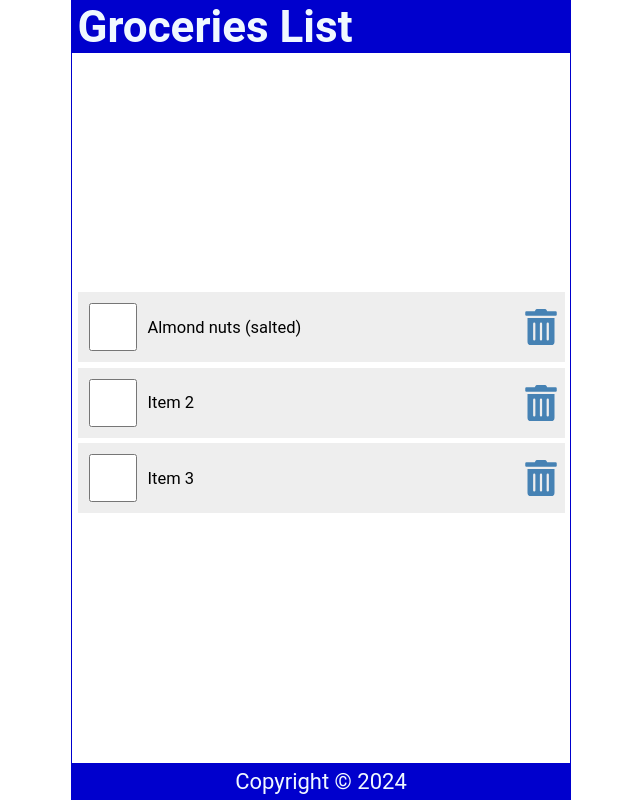
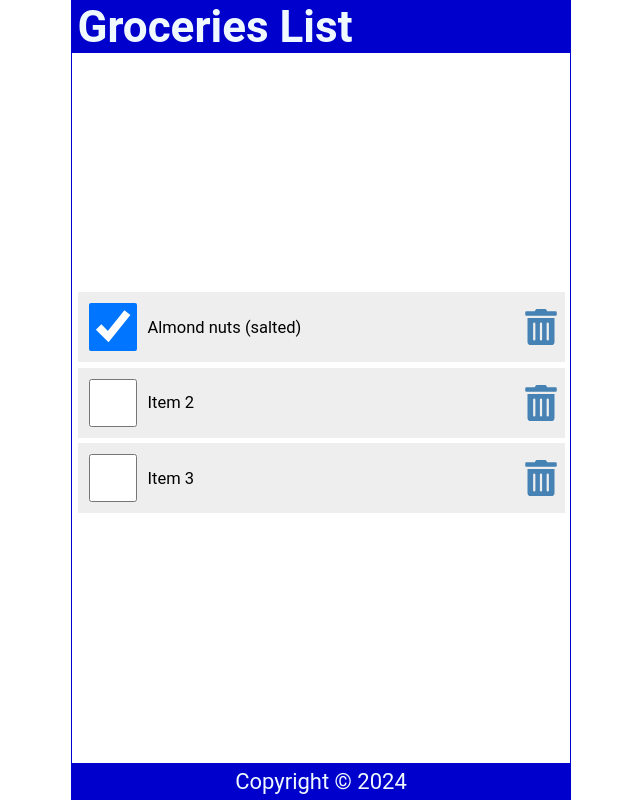
Before and after one commit to D-Gerber/grocery-list, a React (Create React App) app: page / in a window 1280 px wide. Shown: the whole page, without its empty margins (319-959 px from the left). Built offline with nearby package versions, Linux system fonts and the light colour scheme.

Commit message:
Update Content.js

```diff
--- a/src/Content.js
+++ b/src/Content.js
@@ -3,7 +3,7 @@ import { useState } from "react";
 import { FaTrashAlt } from 'react-icons/fa'
 
 const Content = () => {
-    const [items, setItems] = useState([
+    const [items, setItem] = useState([
         {
             id: 1,
             checked: true,
@@ -21,6 +21,10 @@ const Content = () => {
         }
     ]);
 
+    const handleCheck = (id) => {
+        console.log(`key: ${id}`)
+    }
+
     return (
         <main>
             <ul>
@@ -28,7 +32,8 @@ const Content = () => {
                     <li className="item" key={item.id}>
                         <input
                             type="checkbox"
-                            checked={items.checked}
+                            onChange={() => handleCheck(item.id)}
+                            checked={item.checked}
                         />
                         <label>{item.item}</label>
                         <FaTrashAlt
```
